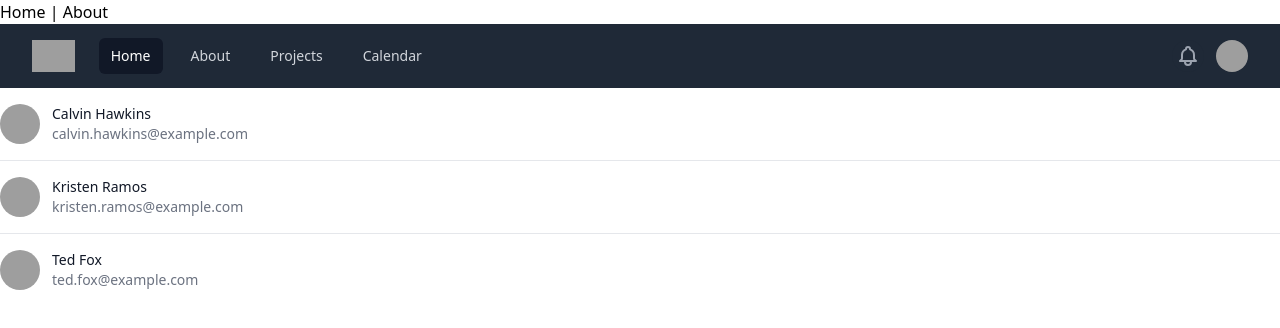
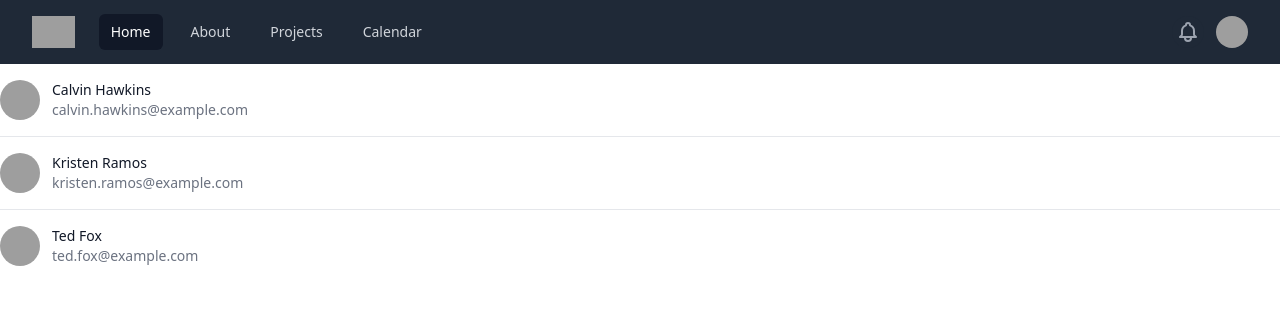
Before and after one commit to gustavochavarria/mockup-vue3, a Vue app: page /about in a window 1280 px wide. Shown: the top 328 px of the page. Built offline with nearby package versions, Linux system fonts and the light colour scheme; grey boxes are pictures that could not be loaded.

Commit message:
fix navbar

```diff
--- a/src/App.vue
+++ b/src/App.vue
@@ -1,35 +1,9 @@
 <template>
   <div id="nav">
-    <router-link to="/">Home</router-link> |
-    <router-link to="/about">About</router-link>
-
     <Navbar />
   </div>
   <router-view />
 </template>
-
-<style lang="less">
-// #app {
-//   font-family: Avenir, Helvetica, Arial, sans-serif;
-//   -webkit-font-smoothing: antialiased;
-//   -moz-osx-font-smoothing: grayscale;
-//   text-align: center;
-//   color: #2c3e50;
-// }
-
-// #nav {
-//   padding: 30px;
-
-//   a {
-//     font-weight: bold;
-//     color: #2c3e50;
-
-//     &.router-link-exact-active {
-//       color: #42b983;
-//     }
-//   }
-// }
-</style>
 
 <script>
 import Navbar from "@/components/Navbar";
--- a/src/components/Navbar.vue
+++ b/src/components/Navbar.vue
@@ -44,10 +44,10 @@
           </div>
           <div class="hidden sm:block sm:ml-6">
             <div class="flex space-x-4">
-              <a
+              <router-link
                 v-for="item in navigation"
                 :key="item.name"
-                :href="item.href"
+                :to="item.href"
                 :class="[
                   item.current
                     ? 'bg-gray-900 text-white'
@@ -55,8 +55,8 @@
                   'px-3 py-2 rounded-md text-sm font-medium',
                 ]"
                 :aria-current="item.current ? 'page' : undefined"
-                >{{ item.name }}</a
-              >
+                >{{ item.name }}
+              </router-link>
             </div>
           </div>
         </div>
```
